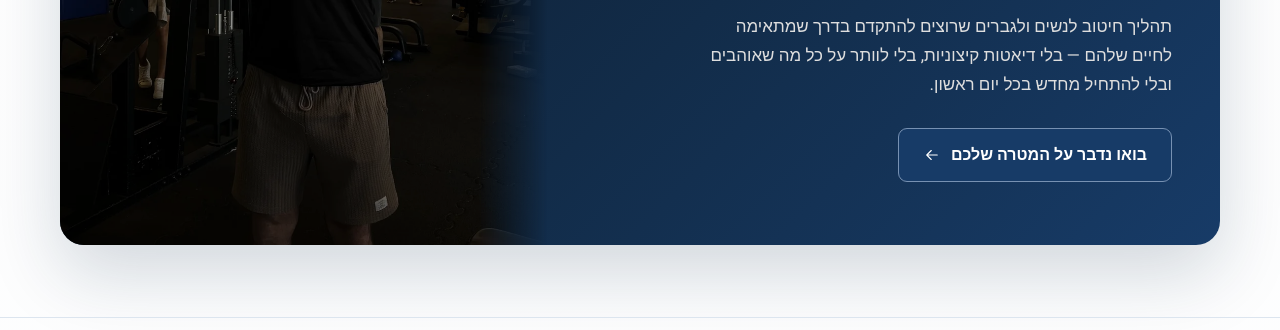
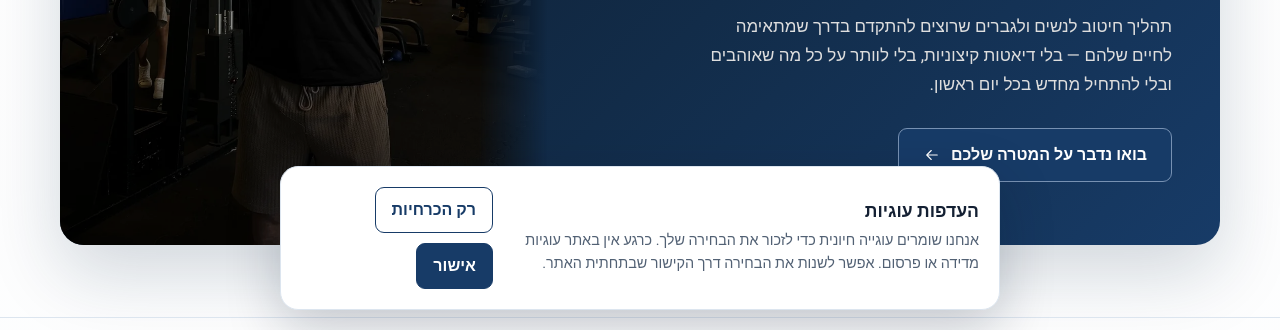
Before and after one commit to amiti00111-cpu/amitifargan, a website built with Vite: page index.html in a window 1280 px wide. Shown: the part 470-800 px from the top of the page. Built offline with nearby package versions, Linux system fonts and the light colour scheme.

Commit message:
Add cookie consent banner and preference control

```diff
--- /dev/null
+++ b/src/components/CookieConsent.js
@@ -0,0 +1,37 @@
+const CONSENT_COOKIE = 'amitifargan_cookie_consent';
+const CONSENT_MAX_AGE = 60 * 60 * 24 * 180;
+
+export function CookieConsent() {
+  return `<section class="cookie-banner" id="cookie-banner" hidden aria-labelledby="cookie-title">
+    <div class="cookie-copy">
+      <h2 id="cookie-title">העדפות עוגיות</h2>
+      <p>אנחנו שומרים עוגייה חיונית כדי לזכור את הבחירה שלך. כרגע אין באתר עוגיות מדידה או פרסום. אפשר לשנות את הבחירה דרך הקישור שבתחתית האתר.</p>
+    </div>
+    <div class="cookie-actions">
+      <button type="button" data-cookie-essential>רק הכרחיות</button>
+      <button type="button" data-cookie-accept>אישור</button>
+    </div>
+  </section>`;
+}
+
+export function initCookieConsent() {
+  const banner = document.getElementById('cookie-banner');
+  const acceptButton = banner.querySelector('[data-cookie-accept]');
+  const essentialButton = banner.querySelector('[data-cookie-essential]');
+  const settingsButton = document.querySelector('[data-cookie-settings]');
+  const hasChoice = document.cookie.split(';').some((cookie) => cookie.trim().startsWith(`${CONSENT_COOKIE}=`));
+
+  function saveChoice(choice) {
+    const secure = window.location.protocol === 'https:' ? '; Secure' : '';
+    document.cookie = `${CONSENT_COOKIE}=${choice}; Max-Age=${CONSENT_MAX_AGE}; Path=/; SameSite=Lax${secure}`;
+    banner.hidden = true;
+  }
+
+  if (!hasChoice) banner.hidden = false;
+  acceptButton.addEventListener('click', () => saveChoice('accepted'));
+  essentialButton.addEventListener('click', () => saveChoice('essential'));
+  settingsButton?.addEventListener('click', () => {
+    banner.hidden = false;
+    essentialButton.focus();
+  });
+}
--- a/src/components/Footer.js
+++ b/src/components/Footer.js
@@ -2,5 +2,5 @@ import { content } from '../data/content.js';
 import { escapeHtml as e, safeUrl } from '../lib/html.js';
 
 export function Footer() {
-  return `<footer class="site-footer"><div class="container footer-inner"><a class="brand" href="#top">${e(content.brand)}</a>${content.footer.text ? `<p>${e(content.footer.text)}</p>` : ''}${content.footer.links.length ? `<nav aria-label="קישורי יצירת קשר">${content.footer.links.map((link) => `<a href="${e(safeUrl(link.href))}">${e(link.label)}</a>`).join('')}</nav>` : ''}</div></footer>`;
+  return `<footer class="site-footer"><div class="container footer-inner"><a class="brand" href="#top">${e(content.brand)}</a>${content.footer.text ? `<p>${e(content.footer.text)}</p>` : ''}${content.footer.links.length ? `<nav aria-label="קישורי יצירת קשר">${content.footer.links.map((link) => `<a href="${e(safeUrl(link.href))}">${e(link.label)}</a>`).join('')}</nav>` : ''}<button class="cookie-settings" type="button" data-cookie-settings>הגדרות עוגיות</button></div></footer>`;
 }
--- a/src/main.js
+++ b/src/main.js
@@ -10,15 +10,17 @@ import { LeadForm, initLeadForm } from './components/LeadForm.js';
 import { FAQSection } from './components/FAQSection.js';
 import { Footer } from './components/Footer.js';
 import { MobileStickyCTA, initMobileStickyCTA } from './components/MobileStickyCTA.js';
+import { CookieConsent, initCookieConsent } from './components/CookieConsent.js';
 import { site } from './config/site.js';
 import { safeUrl } from './lib/html.js';
 
-document.querySelector('#app').innerHTML = `${Header()}<main id="main" tabindex="-1"><div id="top">${HeroSection()}</div>${AudienceSection()}${ProblemSection()}${CoachingFeatures()}${ResultsCarousel()}${ProcessSection()}${BenefitsSection()}${TestimonialsSection()}${CTASection()}${LeadForm()}${FAQSection()}</main>${Footer()}${MobileStickyCTA()}`;
+document.querySelector('#app').innerHTML = `${Header()}<main id="main" tabindex="-1"><div id="top">${HeroSection()}</div>${AudienceSection()}${ProblemSection()}${CoachingFeatures()}${ResultsCarousel()}${ProcessSection()}${BenefitsSection()}${TestimonialsSection()}${CTASection()}${LeadForm()}${FAQSection()}</main>${Footer()}${MobileStickyCTA()}${CookieConsent()}`;
 
 initHeader();
 initResultsCarousel();
 initLeadForm();
 initMobileStickyCTA();
+initCookieConsent();
 
 // Place keyboard focus at internal CTA destinations after navigation.
 document.addEventListener('click', (event) => {
--- a/src/styles.css
+++ b/src/styles.css
@@ -187,6 +187,15 @@
   .footer-inner { display: flex; align-items: flex-start; flex-direction: column; gap: 18px; font-size: .875rem; color: var(--muted); }
   .footer-inner nav { display: flex; flex-wrap: wrap; gap: 20px; }
   .footer-inner nav a { display: inline-block; padding-block: 10px; text-decoration: underline; text-underline-offset: 5px; }
+  .cookie-settings { padding: 8px 0; border: 0; background: transparent; color: var(--muted); font: inherit; font-size: .875rem; text-decoration: underline; text-underline-offset: 4px; cursor: pointer; }
+  .cookie-banner { position: fixed; z-index: 50; inset-inline: 12px; bottom: calc(76px + env(safe-area-inset-bottom)); width: min(720px, calc(100% - 24px)); margin-inline: auto; display: flex; flex-direction: column; gap: 16px; padding: 20px; color: #142033; background: #fff; border: 1px solid #dce5ef; border-radius: 18px; box-shadow: 0 18px 54px rgb(10 25 45 / 22%); }
+  .cookie-banner[hidden] { display: none; }
+  .cookie-banner h2 { font-size: 1.1rem; letter-spacing: 0; }
+  .cookie-banner p { margin-top: 6px; color: #526174; font-size: .9rem; line-height: 1.6; }
+  .cookie-actions { display: flex; flex-wrap: wrap; gap: 10px; }
+  .cookie-actions button { min-height: 44px; padding: 10px 16px; border-radius: 9px; border: 1px solid var(--accent); color: var(--accent); background: white; font: inherit; font-weight: 550; cursor: pointer; }
+  .cookie-actions [data-cookie-accept] { color: white; background: var(--accent); }
+  .cookie-actions button:hover { filter: brightness(.96); }
   .mobile-sticky-cta { position: fixed; bottom: 0; inset-inline: 0; padding: 10px 20px calc(10px + env(safe-area-inset-bottom)); background: var(--paper); border-top: 1px solid var(--line); z-index: 30; box-shadow: 0 -4px 20px rgb(0 0 0 / 5%); }
   .mobile-sticky-cta .button { width: 100%; min-height: 48px; padding-block: 12px; }
   @keyframes answer-enter { from { opacity: 0; transform: translateY(-4px); } to { opacity: 1; transform: translateY(0); } }
@@ -266,6 +275,10 @@
     .lead-form .form-fields { grid-template-columns: repeat(2, minmax(0, 1fr)); }
     .faq-section { padding-top: 0; }
   }
+  @media (min-width: 768px) {
+    .cookie-banner { bottom: calc(20px + env(safe-area-inset-bottom)); flex-direction: row; align-items: center; justify-content: space-between; }
+    .cookie-copy { max-width: 470px; }
+  }
   @media (prefers-reduced-motion: reduce) {
     html { scroll-behavior: auto; }
     *, *::before, *::after { animation: none !important; transition: none !important; }
```
